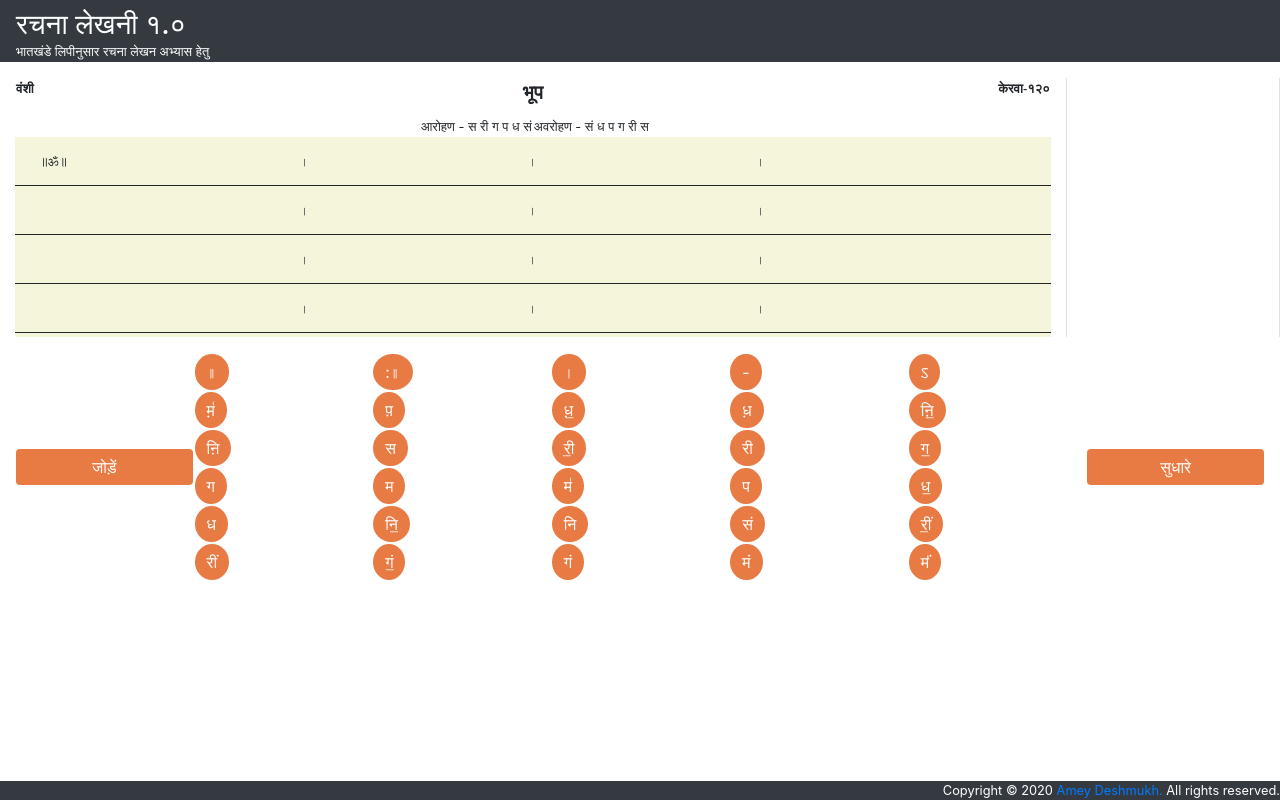
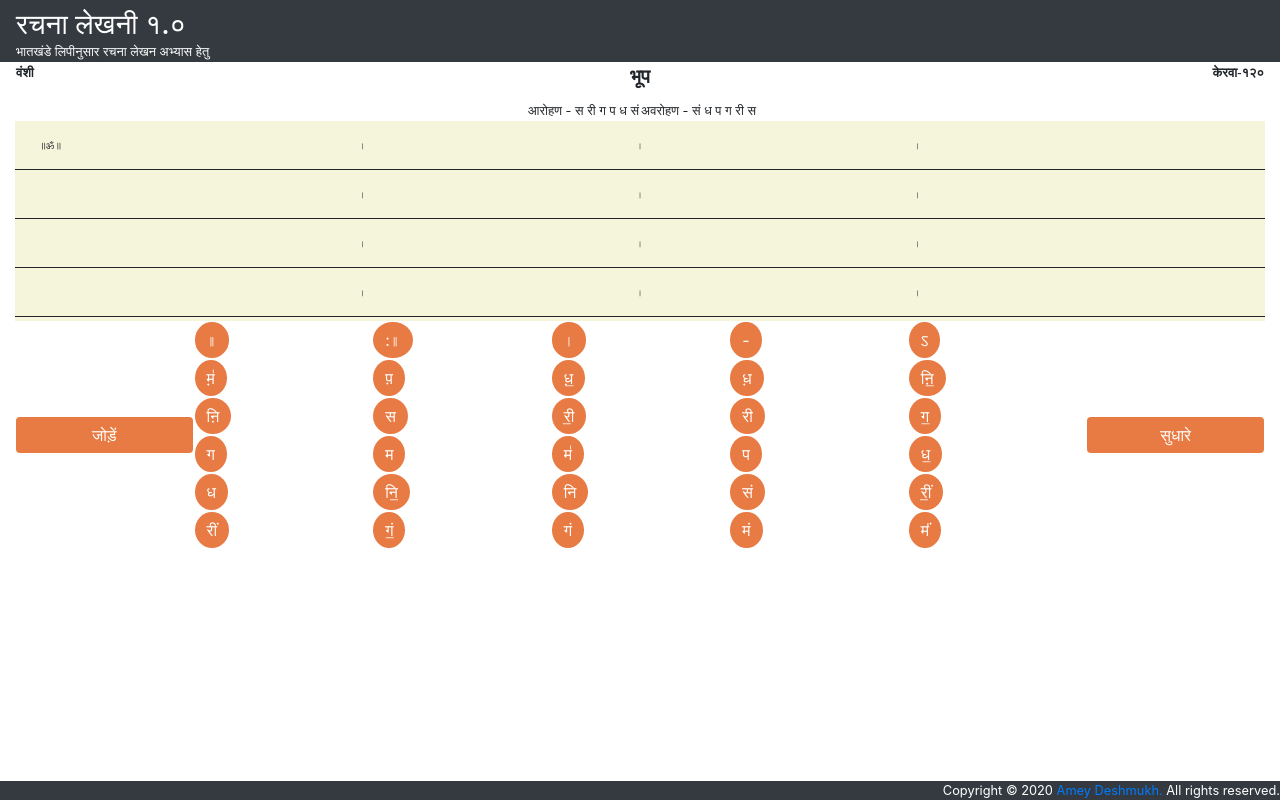
Before and after one commit to ameyzing-deshmukh/amey-lipi-1, an Angular app: page / in a window 1280 px wide. Built offline with nearby package versions, Linux system fonts and the light colour scheme.

Commit message:
font change

```diff
--- a/src/app/keypad/keypad.component.css
+++ b/src/app/keypad/keypad.component.css
@@ -38,6 +38,9 @@ table {
   text-align: center;
   height: 20px;
 }
+mat-cell{
+font-size:10px;
+}
 .rachanaDetailsP2{
   font-family: KrutiDev;
   font-size: small;
--- a/src/app/keypad/keypad.component.html
+++ b/src/app/keypad/keypad.component.html
@@ -1,6 +1,5 @@
 <div class='container-fluid'>
-    <div class="row py-3">
-        <div class="col-lg-10 border-right">
+    <div>
         <div>
             <table>
                 <tr>
@@ -27,66 +26,65 @@
             <table mat-table [dataSource]="dataSource" id="rachanaTableId">
                 <ng-container matColumnDef="one">
                     <mat-header-cell *matHeaderCellDef></mat-header-cell>
-                        <mat-cell *matCellDef="let element"><small>{{element.one}}</small></mat-cell>
+                    <mat-cell *matCellDef="let element">{{element.one}}</mat-cell>
                 </ng-container>
                 <ng-container matColumnDef="two">
                     <mat-header-cell *matHeaderCellDef></mat-header-cell>
                     <mat-cell *matCellDef="let element" (click)="clickCapture($event)">
-                            <small>{{element.two}}</small></mat-cell>
+                        {{element.two}}</mat-cell>
                 </ng-container>
                 <ng-container matColumnDef="three">
                     <mat-header-cell *matHeaderCellDef></mat-header-cell>
-                        <mat-cell *matCellDef="let element"><small>{{element.three}}</small></mat-cell>
+                    <mat-cell *matCellDef="let element">{{element.three}}</mat-cell>
                 </ng-container>
                 <ng-container matColumnDef="four">
                     <mat-header-cell *matHeaderCellDef></mat-header-cell>
-                        <mat-cell *matCellDef="let element"><small>{{element.four}}</small></mat-cell>
+                    <mat-cell *matCellDef="let element">{{element.four}}</mat-cell>
                 </ng-container>
                 <ng-container matColumnDef="five">
                     <mat-header-cell *matHeaderCellDef></mat-header-cell>
-                        <mat-cell *matCellDef="let element"><small>{{element.five}}</small></mat-cell>
+                    <mat-cell *matCellDef="let element">{{element.five}}</mat-cell>
                 </ng-container>
                 <ng-container matColumnDef="six">
                     <mat-header-cell *matHeaderCellDef></mat-header-cell>
-                        <mat-cell *matCellDef="let element"><small>{{element.six}}</small></mat-cell>
+                    <mat-cell *matCellDef="let element">{{element.six}}</mat-cell>
                 </ng-container>
                 <ng-container matColumnDef="seven">
                     <mat-header-cell *matHeaderCellDef></mat-header-cell>
-                        <mat-cell *matCellDef="let element"><small>{{element.seven}}</small></mat-cell>
+                    <mat-cell *matCellDef="let element">{{element.seven}}</mat-cell>
                 </ng-container>
                 <ng-container matColumnDef="eight">
                     <mat-header-cell *matHeaderCellDef></mat-header-cell>
-                        <mat-cell *matCellDef="let element"><small>{{element.eight}}</small></mat-cell>
+                    <mat-cell *matCellDef="let element">{{element.eight}}</mat-cell>
                 </ng-container>
                 <ng-container matColumnDef="nine">
                     <mat-header-cell *matHeaderCellDef></mat-header-cell>
-                        <mat-cell *matCellDef="let element"><small>{{element.nine}}</small></mat-cell>
+                    <mat-cell *matCellDef="let element">{{element.nine}}</mat-cell>
                 </ng-container>
                 <ng-container matColumnDef="ten">
                     <mat-header-cell *matHeaderCellDef></mat-header-cell>
-                        <mat-cell *matCellDef="let element"><small>{{element.ten}}</small></mat-cell>
+                    <mat-cell *matCellDef="let element">{{element.ten}}</mat-cell>
                 </ng-container>
                 <ng-container matColumnDef="eleven">
                     <mat-header-cell *matHeaderCellDef></mat-header-cell>
-                        <mat-cell *matCellDef="let element"> <small>{{element.eleven}}</small></mat-cell>
+                    <mat-cell *matCellDef="let element">{{element.eleven}}</mat-cell>
                 </ng-container>
                 <ng-container matColumnDef="twelve">
                     <mat-header-cell *matHeaderCellDef></mat-header-cell>
-                        <mat-cell *matCellDef="let element"> <small>{{element.twelve}}</small></mat-cell>
+                    <mat-cell *matCellDef="let element">{{element.twelve}}</mat-cell>
                 </ng-container>
                 <ng-container matColumnDef="thirteen" style="width:2.5%">
                     <mat-header-cell *matHeaderCellDef></mat-header-cell>
-                        <mat-cell *matCellDef="let element"><small>{{element.thirteen}}</small></mat-cell>
+                    <mat-cell *matCellDef="let element">{{element.thirteen}}</mat-cell>
                 </ng-container>
                 <mat-header-row *matHeaderRowDef="displayedColumns; sticky: true"></mat-header-row>
                 <mat-row *matRowDef="let row; columns: displayedColumns;"></mat-row>
             </table>
         </div>
     </div>
-        <div class="col-lg-2 border-right">
-            <span class="text-dark">{{swarmatra}}</span>
+    <div>
+        <span class="text-dark" style="border:1px;">{{swarmatra}}</span>
         <span class="text-danger">{{errMessage}}</span>
-        </div>
     </div>
     <div>
         <!-- <button class="btn btn-success" (click)="captureMeta('kerva')">केरवा-१२०</button>
```
Lines whose indentation alone changed are shown as unchanged.
